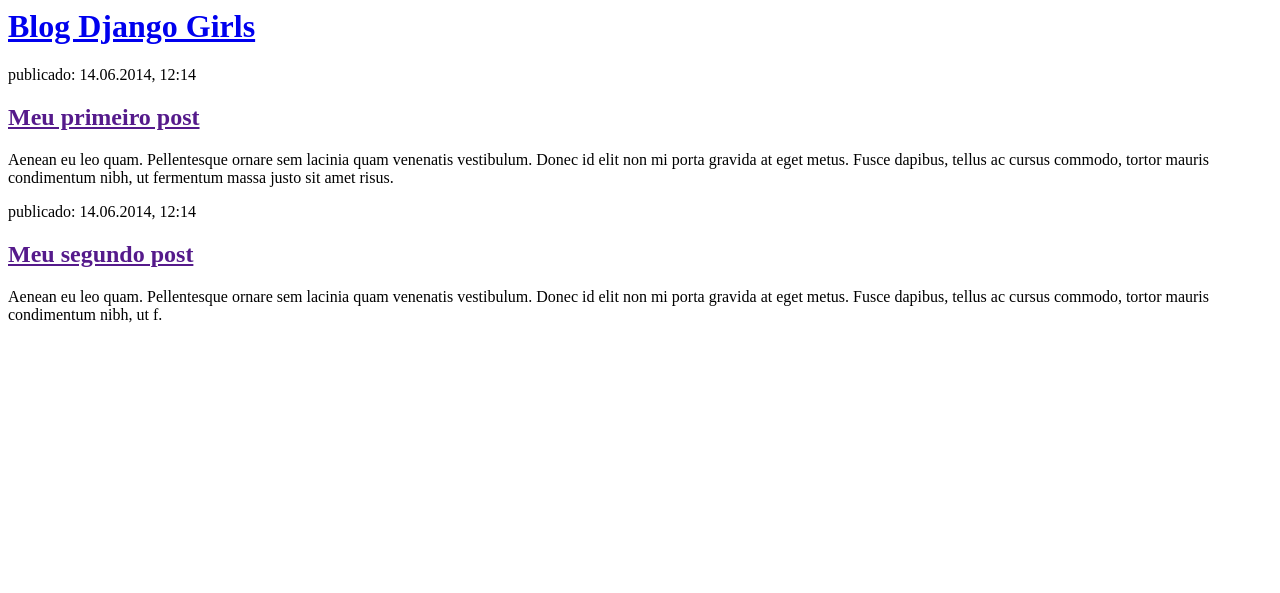
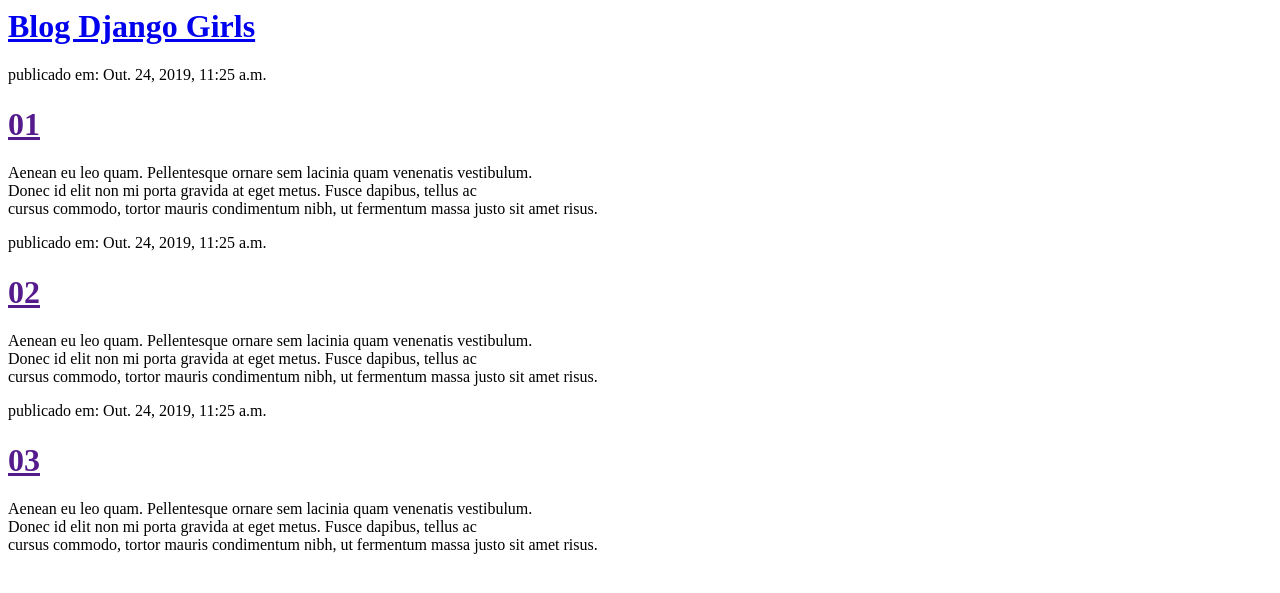
Before and after one commit to gguerran/my-first-blog, a Django app: page / in a window 1280 px wide. Shown: the top 593 px of the page. Run offline with Django 3.2, Linux system fonts and the light colour scheme; data comes from the database, SQL or seed files in the repository; both versions use the stored data as it was after the commit.

Commit message:
tornando a page dinâmica

```diff
--- a/blog/templates/blog/post_list.html
+++ b/blog/templates/blog/post_list.html
@@ -6,23 +6,12 @@
     <div>
         <h1><a href="/">Blog Django Girls</a></h1>
     </div>
+    {% for post in posts %}
     <div>
-        <p>publicado: 14.06.2014, 12:14</p>
-        <h2><a href="">Meu primeiro post</a></h2>
-        <p>
-            Aenean eu leo quam. Pellentesque ornare sem lacinia quam venenatis vestibulum.
-            Donec id elit non mi porta gravida at eget metus. Fusce dapibus, tellus ac
-            cursus commodo, tortor mauris condimentum nibh, ut fermentum massa justo sit amet risus.
-        </p>
+        <p>publicado em: {{ post.published_date }}</p>
+        <h1><a href="">{{ post.title }}</a></h1>
+        <p>{{ post.text|linebreaksbr }}</p>
     </div>
-    <div>
-        <p>publicado: 14.06.2014, 12:14</p>
-        <h2><a href="">Meu segundo post</a></h2>
-        <p>
-            Aenean eu leo quam. Pellentesque ornare sem lacinia quam venenatis vestibulum.
-            Donec id elit non mi porta gravida at eget metus. Fusce dapibus, tellus ac
-            cursus commodo, tortor mauris condimentum nibh, ut f.
-        </p>
-        </div>
+    {% endfor %}
     </body>
 </html>
--- a/blog/views.py
+++ b/blog/views.py
@@ -1,7 +1,11 @@
 from django.shortcuts import render
+from django.utils import timezone
+from .models import Post
 
 # Create your views here.
 
 
 def post_list(request):
-    return render(request, 'blog/post_list.html', {})
+    posts = Post.objects.filter(
+        published_date__lte=timezone.now()).order_by('published_date')
+    return render(request, 'blog/post_list.html', {'posts': posts})
```
Also changed, not shown: db.sqlite3.
